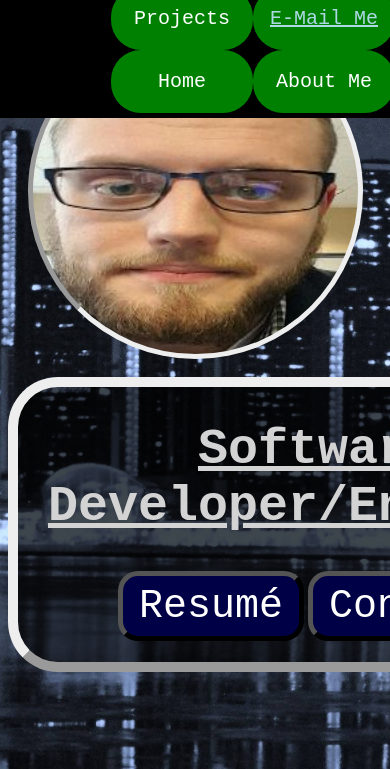
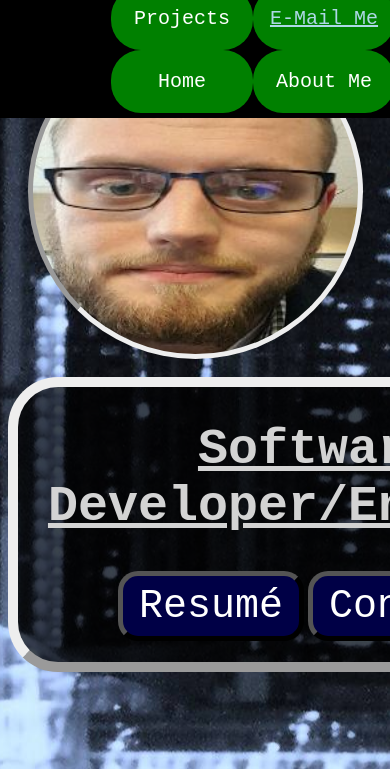
Before and after one commit to ksbean/ksbean.github.io, a plain HTML site: page index.html in a window 390 px wide. Shown: the part 75-844 px from the top of the page. Drawn offline with Linux system fonts and the light colour scheme.

Commit message:
fixed background to be mobile compatible... might not work

```diff
--- a/IndexSS.css
+++ b/IndexSS.css
@@ -5,10 +5,11 @@ body {
 }
 html {
   background: url(Background.jpg) no-repeat center center fixed;
-  -webkit-background-size: cover;
-  -moz-background-size: cover;
-  -o-background-size: cover;
-  background-size: cover;
+
+width: auto ;
+  max-width: 100% ;
+  height: auto ;
+
 }
 h1 {
     font-size: 50px;
```
